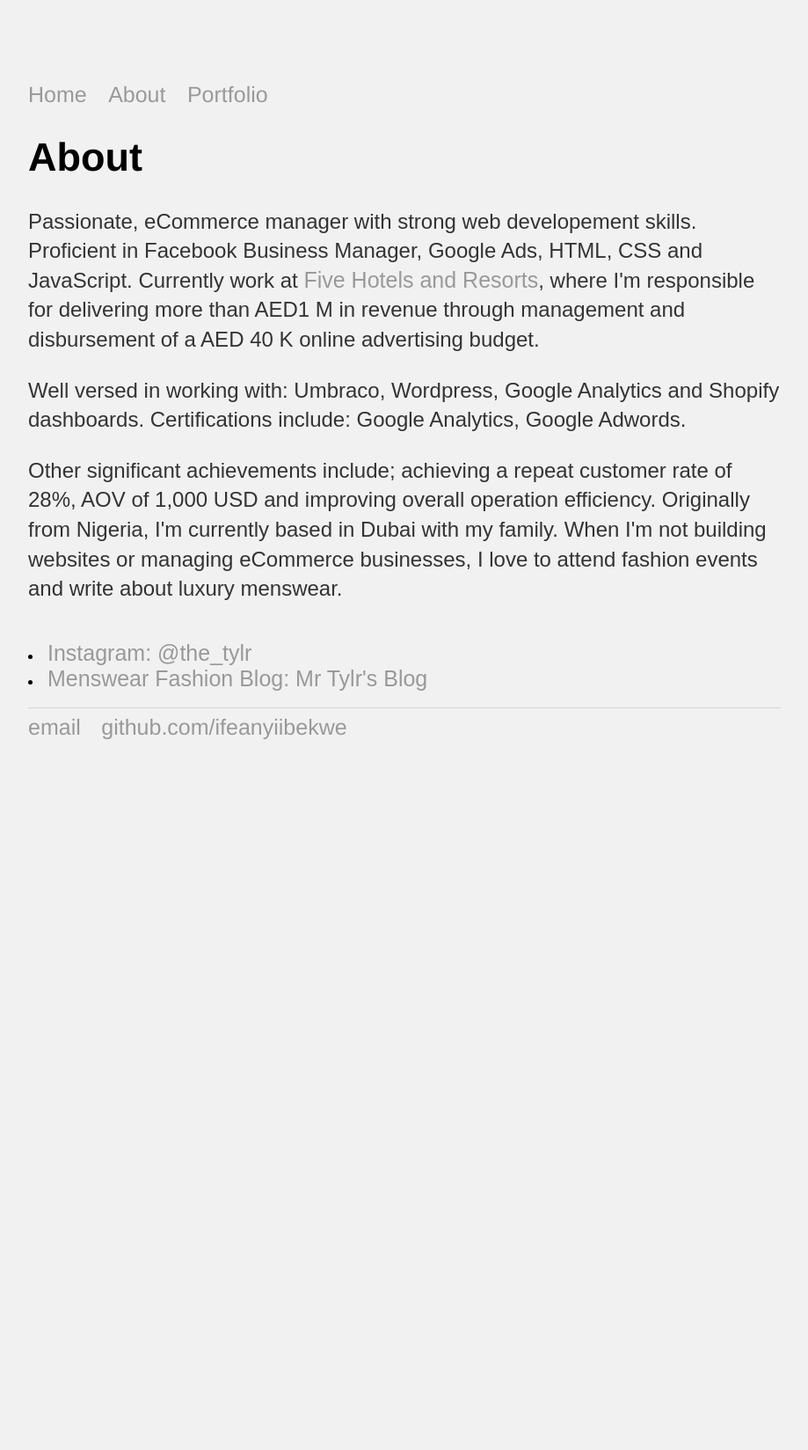
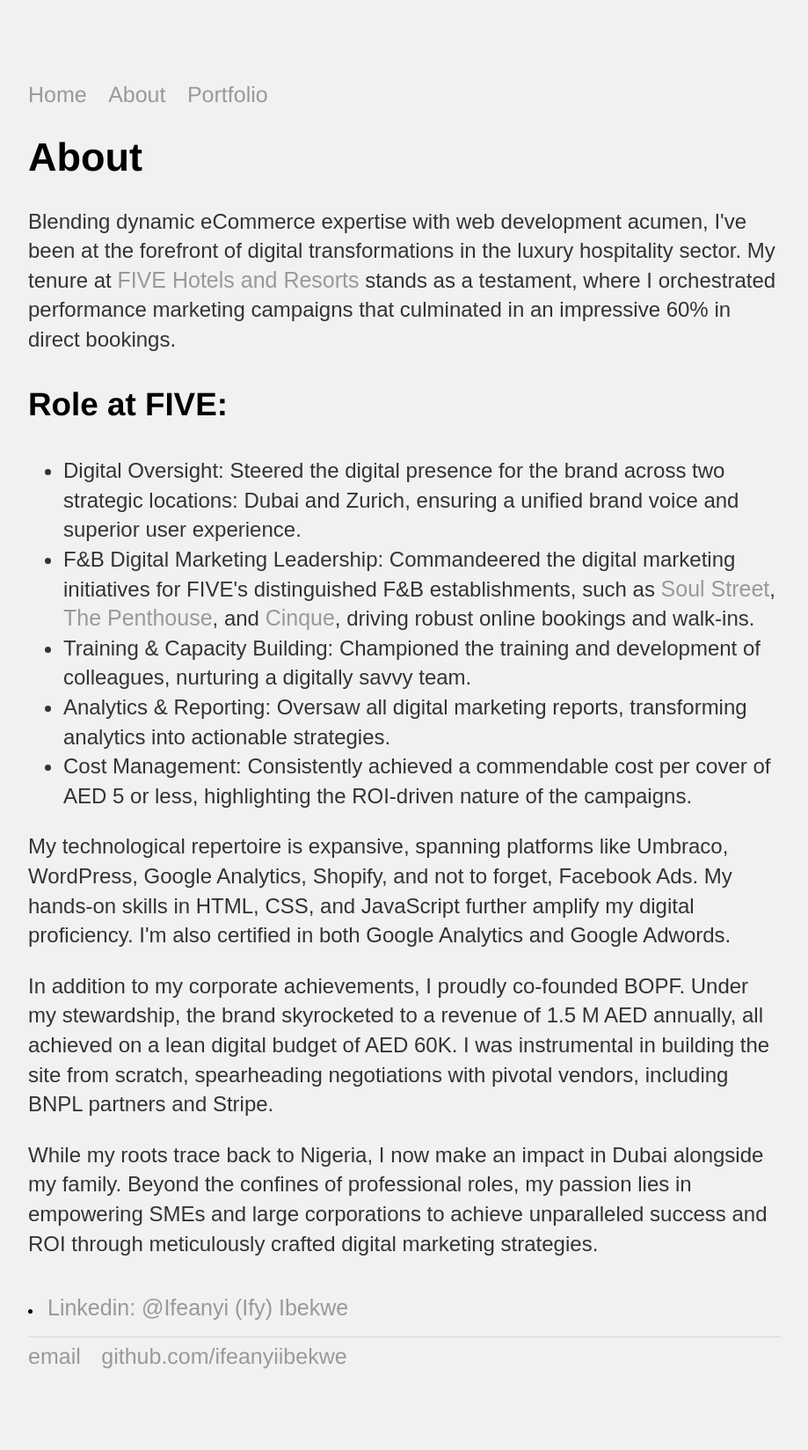
Before and after one commit to IfeanyiIbekwe/ifeanyiibekwe.github.io, a Jekyll site: the page built from about/index.html, in a window 1280 px wide. Shown: the whole page at 88% size, without its empty margins (180-1099 px from the left). Built offline with Jekyll 4.4.1, drawn with Linux system fonts in a browser that asks for light colours; before the commit the page ends 932 px from its top, so only the background shows below that.

Commit message:
Update index.html
updated proffile

```diff
--- a/about/index.html
+++ b/about/index.html
@@ -4,15 +4,40 @@
 ---
 		<div class="about">
 			<h1>About</h1>
-			<p>Passionate, eCommerce manager with strong web developement skills. Proficient in Facebook Business Manager, Google Ads, HTML, CSS and JavaScript. Currently work at <a href="https://www.fivehotelsandresorts.com/">Five Hotels and Resorts</a>, where I'm responsible for delivering more than AED1 M in revenue through management and disbursement of a AED 40 K online advertising budget.
-      </p>
+			<div class="profile-summary">
 
-			<p>Well versed in working with: Umbraco, Wordpress, Google Analytics and Shopify dashboards.
+    <p>
+        Blending dynamic eCommerce expertise with web development acumen, I've been at the forefront of digital transformations in the luxury hospitality sector. My tenure at <a href="https://www.fivehotelsandresorts.com/" target="_blank">FIVE Hotels and Resorts</a> stands as a testament, where I orchestrated performance marketing campaigns that culminated in an impressive 60% in direct bookings.
+    </p>
 
-Certifications include: Google Analytics, Google Adwords.</p><p>Other significant achievements include; achieving a repeat customer rate of 28%, AOV of 1,000 USD and improving overall operation efficiency. Originally from Nigeria, I'm currently based in Dubai with my family. When I'm not building websites or managing eCommerce businesses, I love to attend fashion events and write about luxury menswear.</p>
-				<br>
-			<li><a href="https://www.instagram.com/the_tylr/" target="_blank">Instagram: @the_tylr</a></li>
-				<li><a href="https://www.mrtylr.com/blog" target="_blank">Menswear Fashion Blog: Mr Tylr's Blog</a></li>
+    <h3>Role at FIVE:</h3>
+    <ul>
+        <li>Digital Oversight: Steered the digital presence for the brand across two strategic locations: Dubai and Zurich, ensuring a unified brand voice and superior user experience.</li>
+        <li>F&B Digital Marketing Leadership: Commandeered the digital marketing initiatives for FIVE's distinguished F&B establishments, such as <a href="#SoulStreetURL" target="_blank">Soul Street</a>, <a href="#ThePenthouseURL" target="_blank">The Penthouse</a>, and <a href="#CinqueURL" target="_blank">Cinque</a>, driving robust online bookings and walk-ins.</li>
+        <li>Training & Capacity Building: Championed the training and development of colleagues, nurturing a digitally savvy team.</li>
+        <li>Analytics & Reporting: Oversaw all digital marketing reports, transforming analytics into actionable strategies.</li>
+        <li>Cost Management: Consistently achieved a commendable cost per cover of AED 5 or less, highlighting the ROI-driven nature of the campaigns.</li>
+    </ul>
+
+    <p>
+        My technological repertoire is expansive, spanning platforms like Umbraco, WordPress, Google Analytics, Shopify, and not to forget, Facebook Ads. My hands-on skills in HTML, CSS, and JavaScript further amplify my digital proficiency. I'm also certified in both Google Analytics and Google Adwords.
+    </p>
+
+    <p>
+        In addition to my corporate achievements, I proudly co-founded BOPF. Under my stewardship, the brand skyrocketed to a revenue of 1.5 M AED annually, all achieved on a lean digital budget of AED 60K. I was instrumental in building the site from scratch, spearheading negotiations with pivotal vendors, including BNPL partners and Stripe.
+    </p>
+
+    <p>
+        While my roots trace back to Nigeria, I now make an impact in Dubai alongside my family. Beyond the confines of professional roles, my passion lies in empowering SMEs and large corporations to achieve unparalleled success and ROI through meticulously crafted digital marketing strategies.
+    </p>
+
+</div>
+
+
+
+
+			<br>
+			<li><a href="https://www.linkedin.com/in/ibekweifeanyi/" target="_blank">Linkedin: @Ifeanyi (Ify) Ibekwe</a></li>
 				</ul>
 <br>
 		</div>
```
